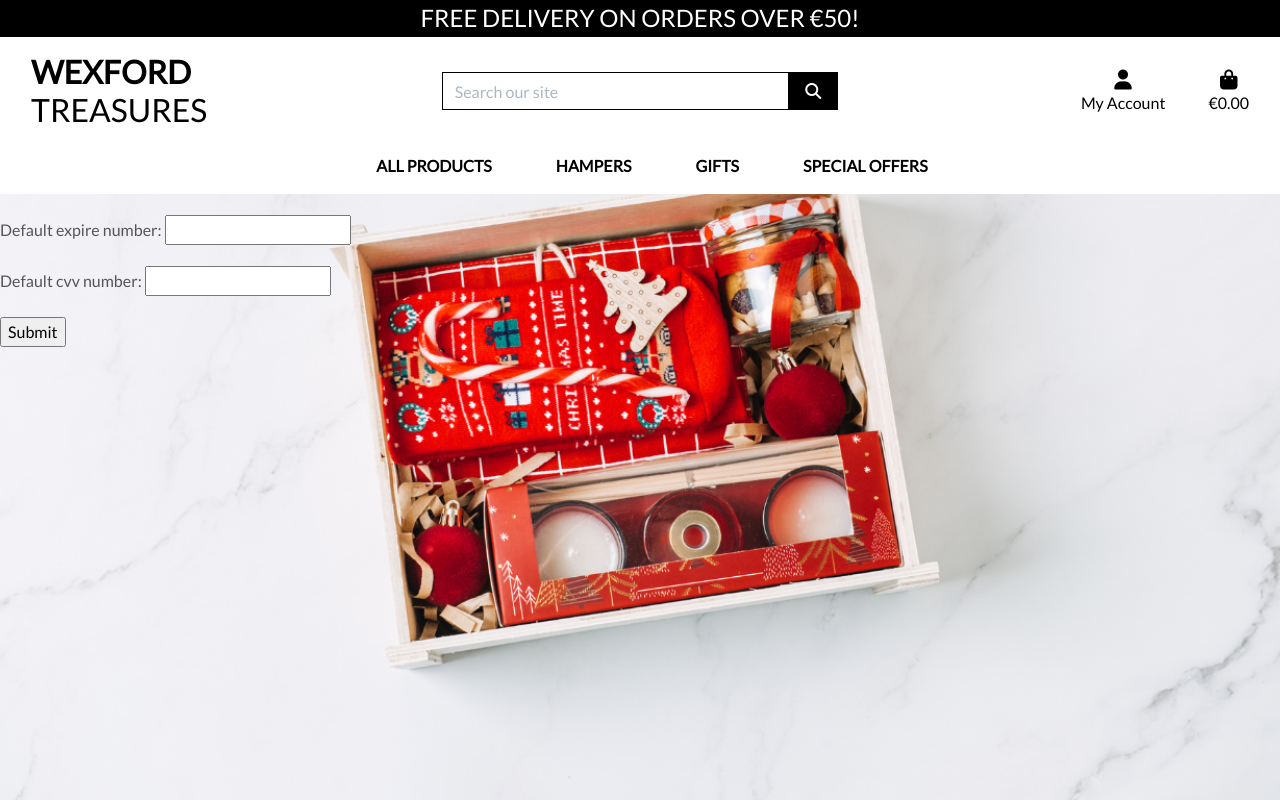
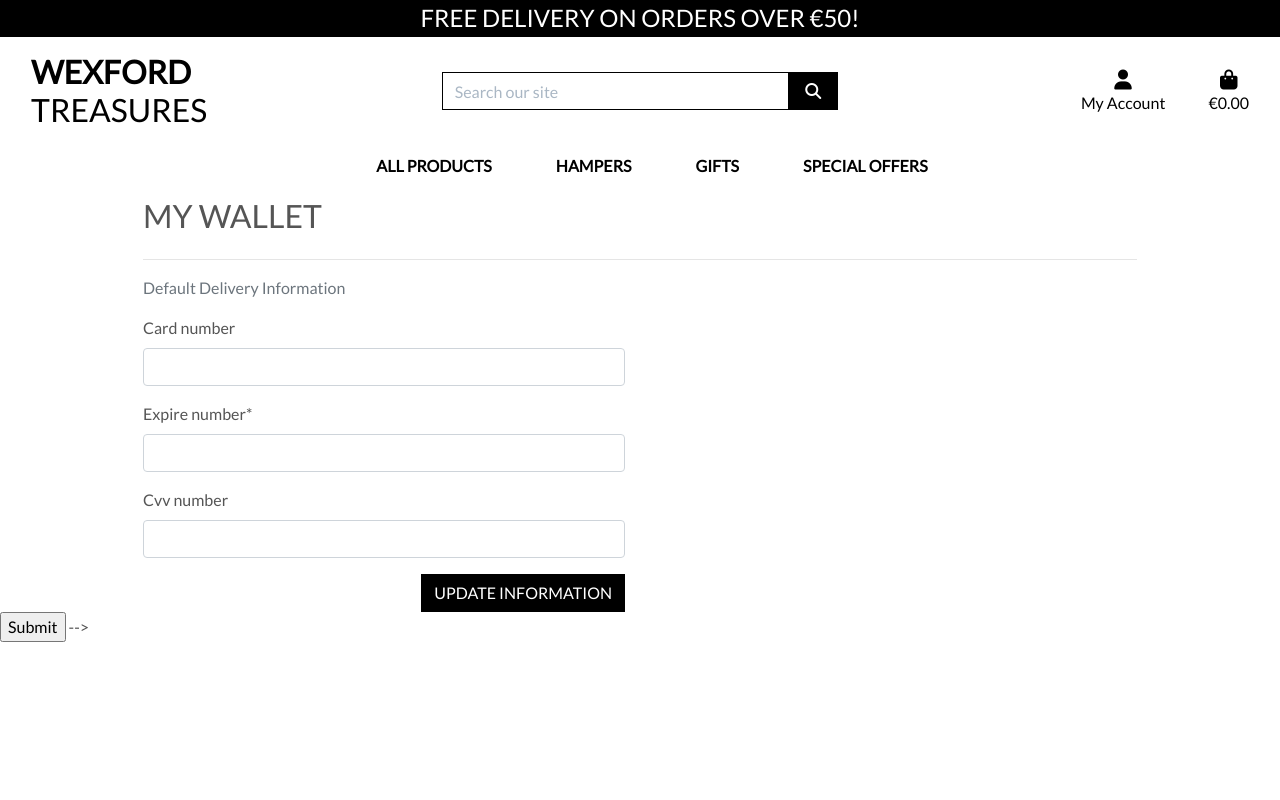
Before and after one commit to phillywhitty/marina_melts_v1, a Django app: template profiles/templates/profiles/wallet.html in a window 1280 px wide. Run offline with Django 3.2, Linux system fonts and the light colour scheme; the template is opened without the code that fills it: values that come from a table or form of the project are taken from there, others are empty; some libraries are stand-ins or nearby versions.

Commit message:
change field names in models for my wallet

```diff
--- a/profiles/admin.py
+++ b/profiles/admin.py
@@ -3,6 +3,6 @@
 
 
 class MyWalletAdmin(admin.ModelAdmin):
-    list_display = ('user', 'default_card_number', 'default_expire_number', 'default_cvv_number')
+    list_display = ('user', 'card_number', 'expire_number', 'cvv_number')
 
 admin.site.register(MyWallet, MyWalletAdmin)
--- a/profiles/forms.py
+++ b/profiles/forms.py
@@ -37,7 +37,7 @@
 class MyWalletForm(forms.ModelForm):
     class Meta:
         model = MyWallet
-        fields = ['default_card_number', 'default_expire_number', 'default_cvv_number']
+        fields = ['card_number', 'expire_number', 'cvv_number']
     def clean_default_cvv_number(self):
         # Add any custom validation logic for the CVV number if needed
         cvv_number = self.cleaned_data.get('default_cvv_number')
--- a/profiles/models.py
+++ b/profiles/models.py
@@ -42,9 +42,9 @@
     card information
     """
     user = models.OneToOneField(User, on_delete=models.CASCADE)
-    default_card_number = models.CharField(max_length=16, unique=True, blank=True)
-    default_expire_number = models.DateField(auto_now=False)
-    default_cvv_number = models.IntegerField(unique=True, blank=True)
+    card_number = models.CharField(max_length=16, unique=True, blank=True)
+    expire_number = models.DateField(auto_now=False)
+    cvv_number = models.IntegerField(unique=True, blank=True)
 
 
     def __str__(self):
--- a/profiles/templates/profiles/wallet.html
+++ b/profiles/templates/profiles/wallet.html
@@ -14,15 +14,35 @@
 {% endblock %}
 
 {% block content %}
-<form method="post" action="{% url 'WalletView' %}">
+<div class="overlay"></div>
+<div class="container">
+    <div class="row">
+        <div class="col">
+            <hr>
+            <h2 class="logo-font mb-4">My Wallet</h2>
+            <hr>
+        </div>
+    </div>
+    <div class="row">
+        <div class="col-12 col-lg-6">
+            <p class="text-muted">Default Delivery Information</p>
+            <form class="mt-3" action="{% url 'profile' %}" method="POST" id="profile-update-form">
+                {% csrf_token %}
+                {{ form|crispy }}
+                <button class="btn btn-black rounded-0 text-uppercase float-right">Update Information</button>
+            </form>
+        </div>
+    </div>
+</div>
+<!-- <form method="post" action="{% url 'WalletView' %}">
     {% csrf_token %}
 
     {{ form.as_p }}
 
     <!-- You can customize the form layout further if needed -->
 
-    <input type="submit" value="Submit">
-</form>
+<input type="submit" value="Submit">
+</form> -->
 {% endblock %}
 
 {% block postloadjs %}
```
Also changed, not shown: profiles/migrations/0005_auto_20240128_1629.py (added).
